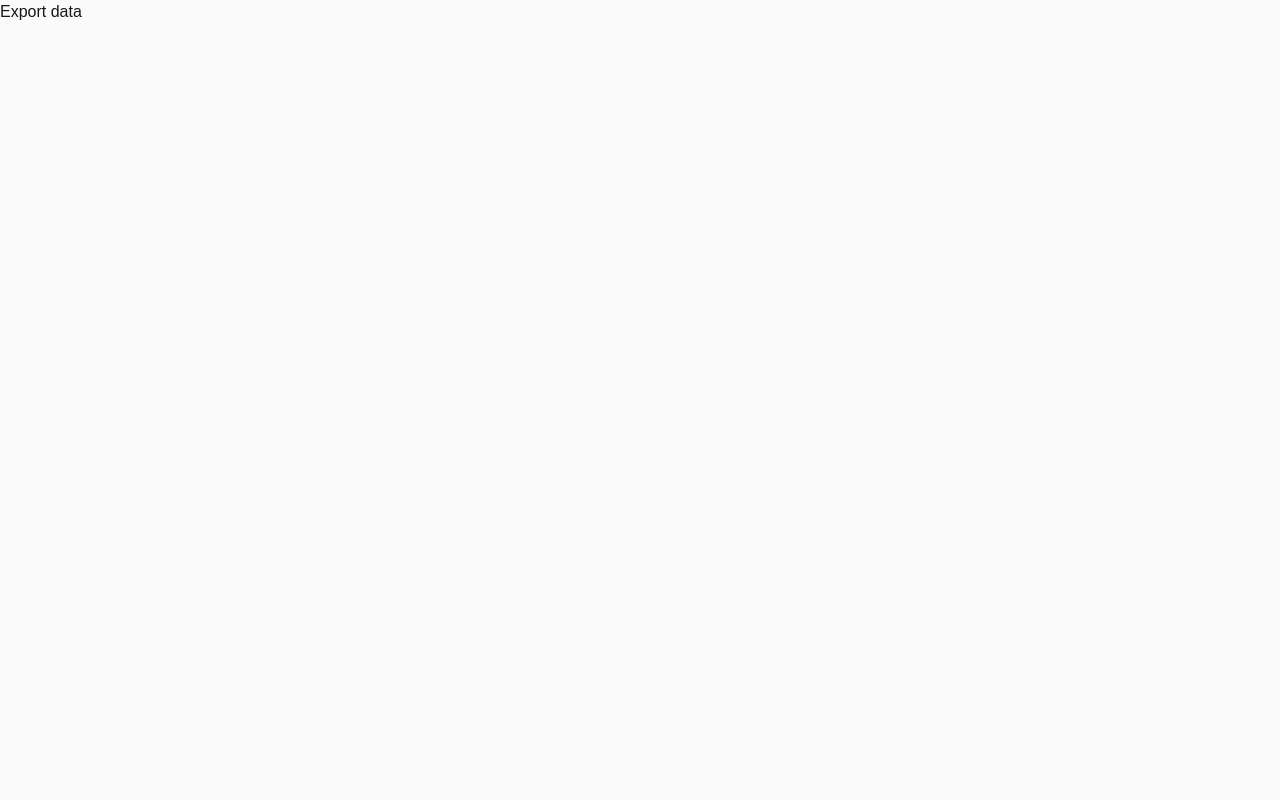
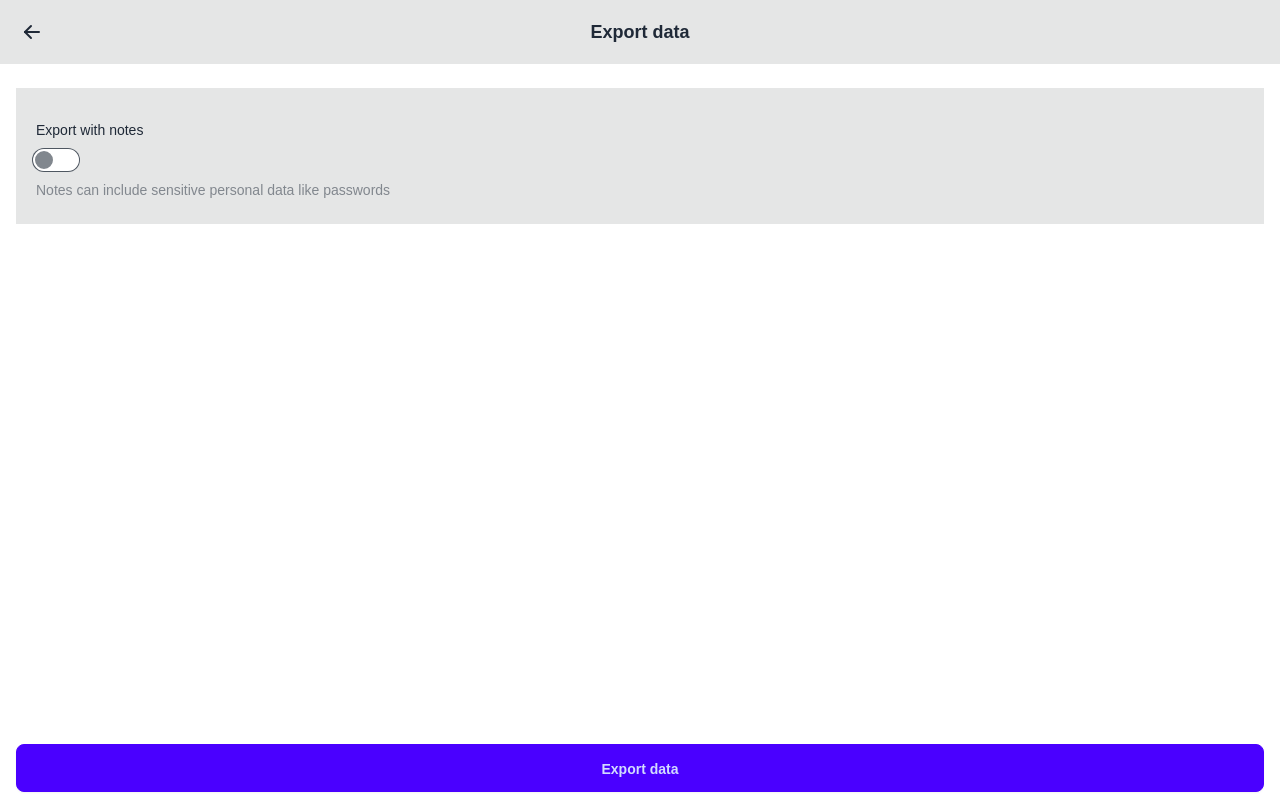
Before and after one commit to lukasbicus/cardchain, a Next.js app: page /export-data in a window 1280 px wide. Built offline with nearby package versions, Linux system fonts and the light colour scheme.

Commit message:
Add form

```diff
--- /dev/null
+++ b/app/export-data/export-data-page.tsx
@@ -0,0 +1,60 @@
+'use client';
+import useAppState from '@/app/lib/app-state/app-state';
+import { useForm } from 'react-hook-form';
+
+enum ExportFormNames {
+  WithNotes = 'withNotes',
+}
+
+type ExportForm = {
+  [ExportFormNames.WithNotes]: boolean;
+};
+
+export function ExportDataPage() {
+  const { register, handleSubmit } = useForm<ExportForm>({
+    defaultValues: {
+      [ExportFormNames.WithNotes]: false,
+    },
+  });
+  const [state] = useAppState();
+  const processExport = (data: ExportForm) => {
+    console.log(data);
+    console.log(state);
+
+    const jsonString = JSON.stringify(state, null, 2);
+    const blob = new Blob([jsonString], { type: 'application/json' });
+    const a = document.createElement('a');
+    a.href = URL.createObjectURL(blob);
+    a.download = 'tildaAppExport.json';
+    a.click();
+
+    URL.revokeObjectURL(a.href);
+  };
+  return (
+    <form
+      className="px-4 py-6 w-full h-full"
+      onSubmit={handleSubmit(processExport)}
+    >
+      <div className="px-4 py-6 bg-base-300">
+        <label className="form-control">
+          <div className="label">
+            <span className="label-text">Export with notes</span>
+          </div>
+          <input
+            type="checkbox"
+            className="toggle"
+            {...register(ExportFormNames.WithNotes)}
+          />
+          <span className="text-sm pt-2 px-1 text-base-content/50">
+            Notes can include sensitive personal data like passwords
+          </span>
+        </label>
+      </div>
+      <footer className="btm-nav btm-nav-md text-base-content px-4">
+        <button className="btn btn-primary w-full" type="submit">
+          Export data
+        </button>
+      </footer>
+    </form>
+  );
+}
--- a/app/export-data/page.tsx
+++ b/app/export-data/page.tsx
@@ -1,3 +1,14 @@
+import { ExportDataPage } from '@/app/export-data/export-data-page';
+import { Routes } from '@/app/lib/shared';
+import { PageTemplate } from '@/app/ui/page-template';
+import { SecondaryHeader } from '@/app/ui/secondary-header';
+
 export default function Page() {
-  return <div>Export data</div>;
+  return (
+    <PageTemplate
+      header={<SecondaryHeader title="Export data" href={Routes.Settings} />}
+    >
+      <ExportDataPage />
+    </PageTemplate>
+  );
 }
```
